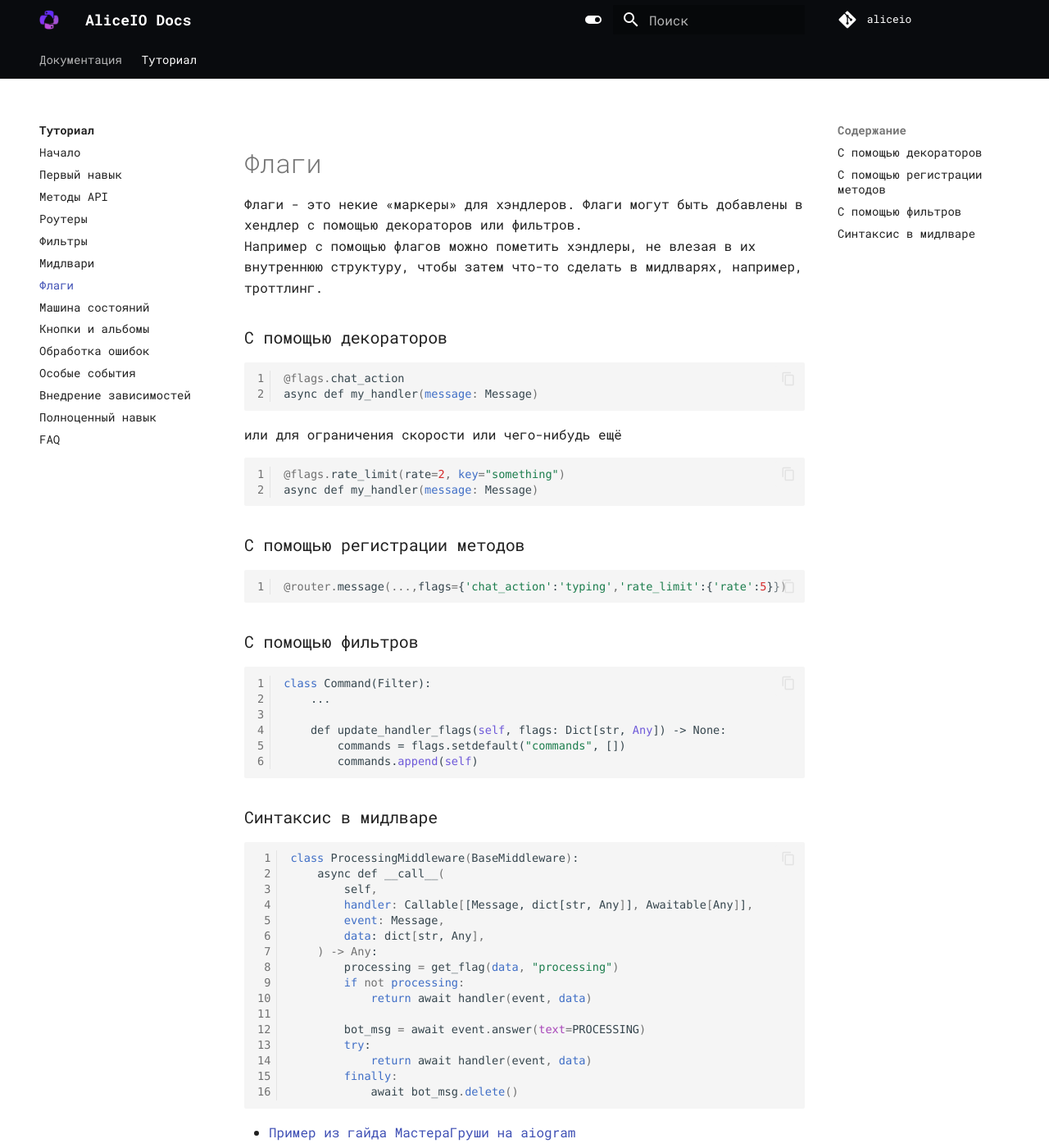
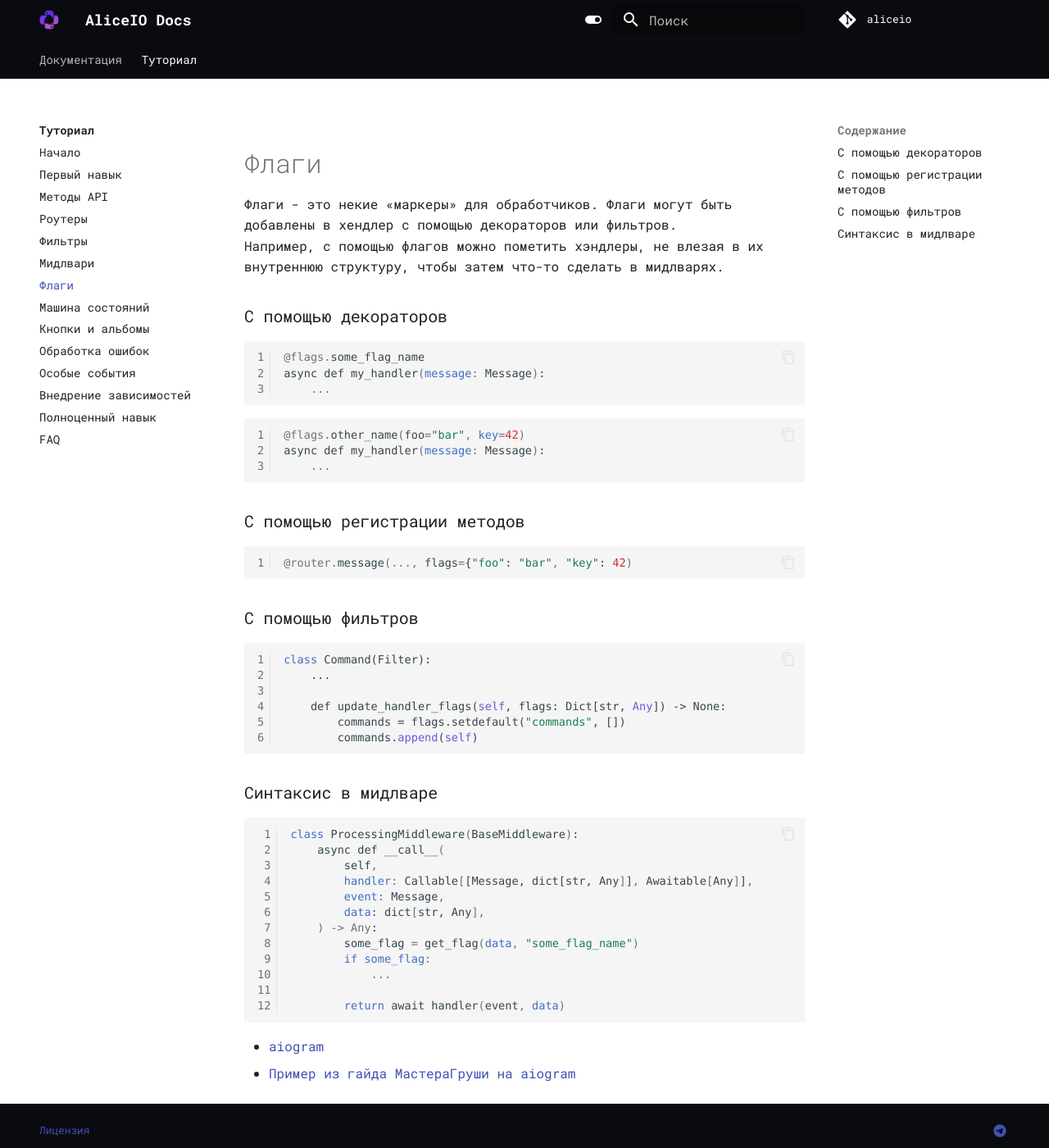
Before and after one commit to K1rL3s/aliceio, an MkDocs documentation site: the page built from docs/tutorial/flags.md, in a window 1280 px wide and 1400 px high. Shown: the whole window at 82% size. Built offline with MkDocs 1.6.1 and Material for MkDocs 9.7.7, drawn with Linux system fonts in a browser that asks for light colours; some web fonts are replaced; comment, search, counter and statistics services are not loaded; some of the changed text lies outside the part shown.

Commit message:
Редакт доки про флаги

````diff
--- a/docs/tutorial/flags.md
+++ b/docs/tutorial/flags.md
@@ -1,22 +1,24 @@
 # Флаги
 
-Флаги - это некие «маркеры» для хэндлеров. Флаги могут быть добавлены в хендлер с помощью декораторов или фильтров.\
-Например с помощью флагов можно пометить хэндлеры, не влезая в их внутреннюю структуру, чтобы затем что-то сделать в мидлварях, например, троттлинг.
+Флаги - это некие «маркеры» для обработчиков. Флаги могут быть добавлены в хендлер с помощью декораторов или фильтров.\
+Например, с помощью флагов можно пометить хэндлеры, не влезая в их внутреннюю структуру, чтобы затем что-то сделать в мидлварях.
 
 
 ### С помощью декораторов
 ```
-@flags.chat_action
-async def my_handler(message: Message)
+@flags.some_flag_name
+async def my_handler(message: Message):
+    ...
 ```
-или для ограничения скорости или чего-нибудь ещё
 ```
-@flags.rate_limit(rate=2, key="something")
-async def my_handler(message: Message)
+@flags.other_name(foo="bar", key=42)
+async def my_handler(message: Message):
+    ...
 ```
+
 ### С помощью регистрации методов
 ```
-@router.message(...,flags={'chat_action':'typing','rate_limit':{'rate':5}})
+@router.message(..., flags={"foo": "bar", "key": 42)
 ```
 
 ### С помощью фильтров
@@ -38,16 +40,12 @@ class ProcessingMiddleware(BaseMiddleware):
         event: Message,
         data: dict[str, Any],
     ) -> Any:
-        processing = get_flag(data, "processing")
-        if not processing:
-            return await handler(event, data)
+        some_flag = get_flag(data, "some_flag_name")
+        if some_flag:
+            ...
 
-        bot_msg = await event.answer(text=PROCESSING)
-        try:
-            return await handler(event, data)
-        finally:
-            await bot_msg.delete()
+        return await handler(event, data)
 ```
 
+* [aiogram](https://docs.aiogram.dev/en/latest/dispatcher/flags.html)
 * [Пример из гайда МастераГруши на aiogram](https://mastergroosha.github.io/aiogram-3-guide/filters-and-middlewares/#flags){:target="_blank"}
-* [Пример флага в мидлваре из проекта на aiogram](https://github.com/K1rL3s/PROD-Travel-Bot/blob/main/src/bot/middlewares/inner/processing.py#L20){:target="_blank"}
````
Also changed, not shown: docs/tutorial/faq.md (+3 -0 lines), docs/tutorial/index.md (+9 -7 lines).
